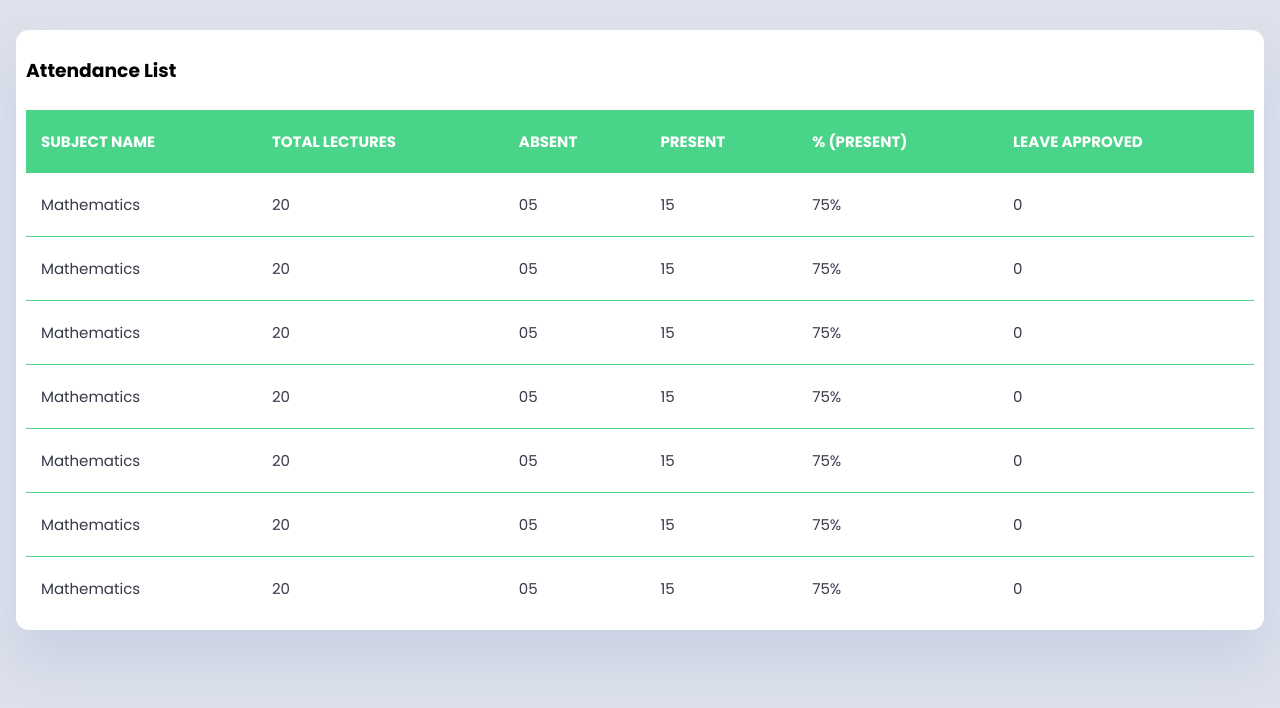
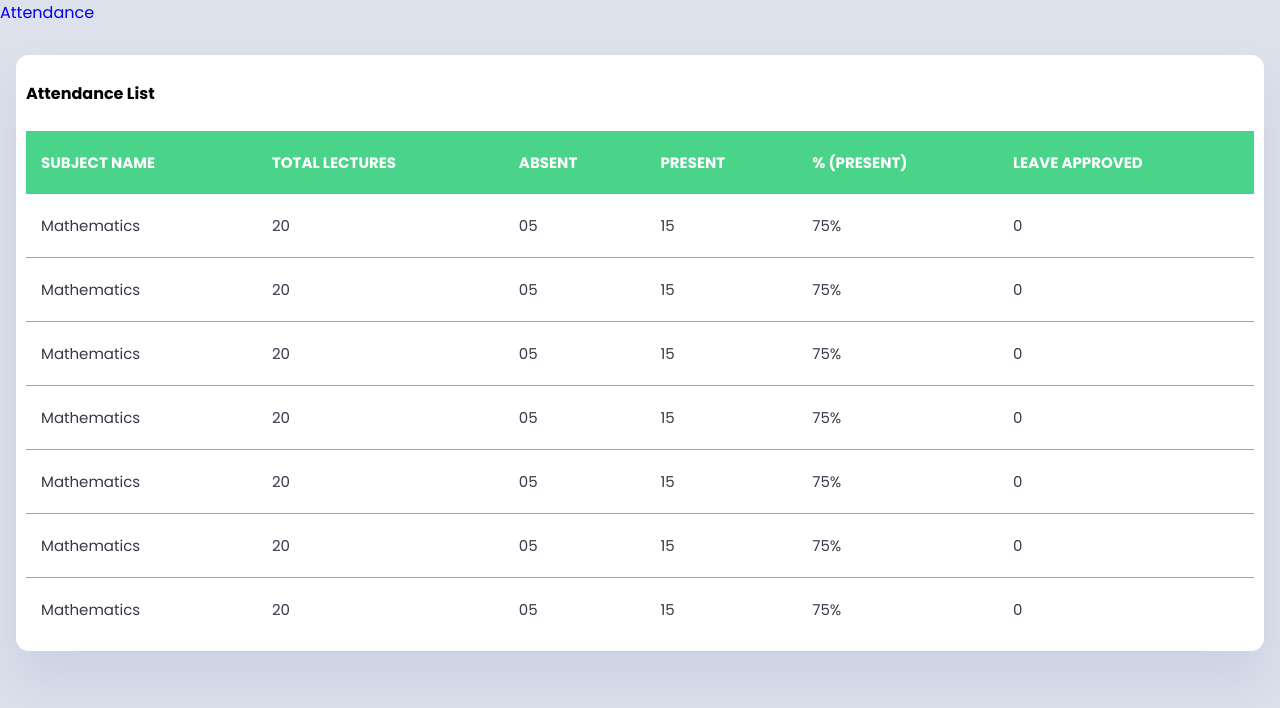
Before and after one commit to yatinarora01/attendance, a plain HTML site: page Dashboard Attendance List V.1.0.html in a window 1280 px wide. Drawn offline with Linux system fonts and the light colour scheme.

Commit message:
Update Dashboard Attendance List V.1.0.html

```diff
--- a/Dashboard Attendance List V.1.0.html
+++ b/Dashboard Attendance List V.1.0.html
@@ -1,21 +1,14 @@
-<!DOCTYPE html>
-<html lang="en">
-<head>
-  <meta charset="UTF-8" />
-  <title>Dashboard Attendance List V.1.0</title>
-  <link rel="stylesheet" href="css/Dashboard Attendance List V.1.0.css" />
 
-  <link href="https://fonts.googleapis.com/css2?family=Material+Icons+Sharp"rel="stylesheet">
-
-</head>
-<body>
-
-
+    <section class="section">
+      <div class="row">
+        <a href="Dashboard Attendance List V.1.0.html">Attendance</a>
         <section class="main">
           <div class="main-top">
 
           </div>
+          <link rel="stylesheet" href="css/Dashboard Attendance List V.1.0.css" />
 
+          <link href="https://fonts.googleapis.com/css2?family=Material+Icons+Sharp"rel="stylesheet">
 
           <section class="attendance">
             <div class="attendance-list">
@@ -43,5 +36,6 @@
       <script src="js/list V.1.0.js"></script>
       <script src="js/Dashboard Attendance List V.1.0.js"></script>
 
-</body>
-</html>
+      </section>
+
+  </main>
```
Lines whose indentation alone changed are shown as unchanged.
